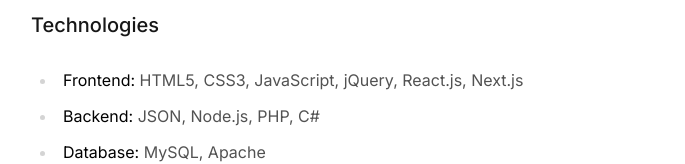
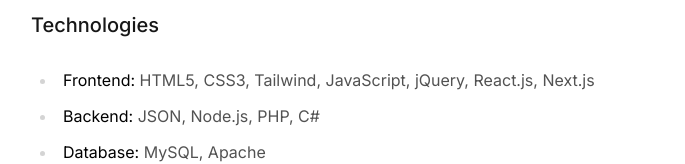
Before and after one commit to crispaulcastaneda/devcristian, a Next.js app: page /uses in a window 1280 px wide. Shown: the part 1089-1253 px from the top of the page, without its empty margins (297-982 px from the left). Built offline with nearby package versions, Linux system fonts and the light colour scheme.

Commit message:
Modified page.tsx

```diff
--- a/app/uses/page.tsx
+++ b/app/uses/page.tsx
@@ -78,7 +78,7 @@
       <div className="prose prose-neutral dark:prose-invert">
         <h3>Technologies</h3>
         <ul>
-          <li>Frontend: <span className="text-neutral-600 dark:text-neutral-400">HTML5, CSS3, JavaScript, jQuery, React.js, Next.js</span></li>
+          <li>Frontend: <span className="text-neutral-600 dark:text-neutral-400">HTML5, CSS3, Tailwind, JavaScript, jQuery, React.js, Next.js</span></li>
           <li>Backend: <span className="text-neutral-600 dark:text-neutral-400">JSON, Node.js, PHP, C#</span></li>
           <li>Database: <span className="text-neutral-600 dark:text-neutral-400">MySQL, Apache</span></li>
           <li>API Tools: <span className="text-neutral-600 dark:text-neutral-400">Postman</span></li>
```
